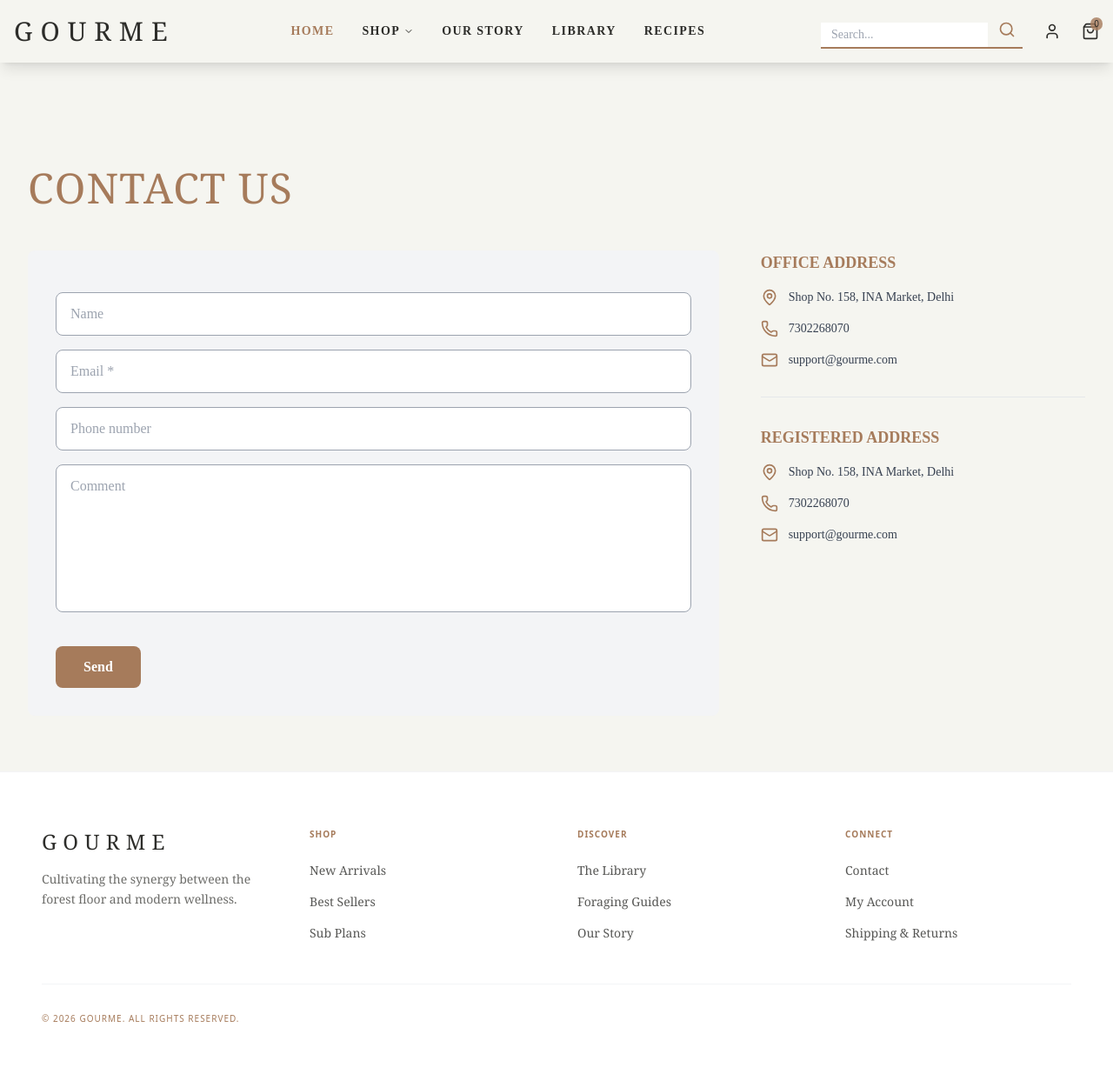
After one commit to sairam-git-09/Gourme_Mushrooms, a Django app: page /contact/ in a window 1280 px wide. The commit adds this page. Shown: the whole page at 87% size. Run offline with Django 5.2, Linux system fonts and the light colour scheme; some libraries are stand-ins or nearby versions.

Commit message:
Implemented Contact page, Pushing for production deployment

```diff
--- /dev/null
+++ b/runtime.txt
@@ -0,0 +1 @@
+python-3.11.7
--- a/shop/urls.py
+++ b/shop/urls.py
@@ -10,4 +10,5 @@ urlpatterns = [
     path('api/pages/<slug:slug>/', views.api_page_detail, name='api_page_detail'),
     path('page/<slug:slug>/', views.page_detail, name='page_detail'),
     path('search/', views.search_view, name='search'),
+    path('contact/', views.contact_view, name='contact'),
 ]
--- a/shop/views.py
+++ b/shop/views.py
@@ -1,7 +1,8 @@
-from django.shortcuts import render, get_object_or_404
+from django.shortcuts import render, get_object_or_404, redirect
 from django.http import JsonResponse
 from django.db.models import Q
-from .models import Product, Category, PageContent
+from django.contrib import messages
+from .models import Product, Category, PageContent, ContactMessage
 
 def index(request):
     products = Product.objects.all()
@@ -92,3 +93,26 @@ def search_view(request):
     # Categories are included in context, though not strictly necessary for search results page itself
     categories = Category.objects.all()
     return render(request, 'search_results.html', {'products': products, 'query': query, 'categories': categories})
+
+def contact_view(request):
+    if request.method == 'POST':
+        first_name = request.POST.get('first_name', '').strip()
+        last_name = request.POST.get('last_name', '').strip()
+        email = request.POST.get('email', '').strip()
+        phone_number = request.POST.get('phone_number', '').strip()
+        message = request.POST.get('message', '').strip()
+
+        if first_name and email and message:
+            ContactMessage.objects.create(
+                first_name=first_name,
+                last_name=last_name,
+                email=email,
+                phone_number=phone_number,
+                message=message
+            )
+            messages.success(request, 'Thank you! Your message has been sent successfully.')
+            return redirect('contact')
+        else:
+            messages.error(request, 'Please fill in all required fields.')
+
+    return render(request, 'contact.html')
--- a/templates/base.html
+++ b/templates/base.html
@@ -180,7 +180,7 @@
             <div>
                 <h4 class="text-[10px] uppercase tracking-widest text-[#A67B5B] mb-6 font-sans font-semibold">Connect</h4>
                 <ul class="space-y-4 text-sm text-[#2D2D2A]/80 font-serif">
-                    <li><a href="/page/contact/" class="hover:text-[#8A9A5B] transition-colors">Contact</a></li>
+                    <li><a href="/contact/" class="hover:text-[#8A9A5B] transition-colors">Contact</a></li>
                     <li><a href="/page/account/" class="hover:text-[#8A9A5B] transition-colors">My Account</a></li>
                     <li><a href="/page/shipping-returns/" class="hover:text-[#8A9A5B] transition-colors">Shipping & Returns</a></li>
                 </ul>
--- /dev/null
+++ b/templates/contact.html
@@ -0,0 +1,133 @@
+{% extends 'base.html' %}
+
+{% block content %}
+<div class="pt-32 pb-16 px-4 sm:px-6 lg:px-8">
+    <div class="max-w-7xl mx-auto">
+        <!-- Page Title -->
+        <h1 class="text-4xl sm:text-5xl font-serif tracking-wide mb-12" style="color: var(--yonobi-terra);">CONTACT US</h1>
+
+        <!-- Main Content Grid -->
+        <div class="grid grid-cols-1 lg:grid-cols-3 gap-8 lg:gap-12">
+            <!-- Left Column: Contact Form -->
+            <div class="lg:col-span-2">
+                <div class="bg-gray-100 p-8 rounded-lg">
+                    {% if messages %}
+                        <div class="mb-6">
+                            {% for message in messages %}
+                                <div class="p-4 rounded-lg {% if message.tags %}{{ message.tags }}{% else %}bg-blue-100 text-blue-800{% endif %} mb-4">
+                                    {{ message }}
+                                </div>
+                            {% endfor %}
+                        </div>
+                    {% endif %}
+
+                    <form method="POST" class="space-y-4">
+                        {% csrf_token %}
+
+                        <!-- Name Field -->
+                        <input
+                            type="text"
+                            name="first_name"
+                            placeholder="Name"
+                            required
+                            class="w-full px-4 py-3 border border-gray-400 rounded-lg focus:outline-none focus:border-[var(--yonobi-terra)] transition duration-300"
+                        >
+
+                        <!-- Email Field -->
+                        <input
+                            type="email"
+                            name="email"
+                            placeholder="Email *"
+                            required
+                            class="w-full px-4 py-3 border border-gray-400 rounded-lg focus:outline-none focus:border-[var(--yonobi-terra)] transition duration-300"
+                        >
+
+                        <!-- Phone Number Field -->
+                        <input
+                            type="tel"
+                            name="phone_number"
+                            placeholder="Phone number"
+                            class="w-full px-4 py-3 border border-gray-400 rounded-lg focus:outline-none focus:border-[var(--yonobi-terra)] transition duration-300"
+                        >
+
+                        <!-- Message/Comment Field -->
+                        <textarea
+                            name="message"
+                            placeholder="Comment"
+                            required
+                            rows="6"
+                            class="w-full px-4 py-3 border border-gray-400 rounded-lg focus:outline-none focus:border-[var(--yonobi-terra)] transition duration-300 resize-none"
+                        ></textarea>
+
+                        <!-- Send Button -->
+                        <div class="pt-4">
+                            <button
+                                type="submit"
+                                class="px-8 py-3 bg-[var(--yonobi-terra)] text-white rounded-lg font-semibold hover:opacity-90 transition duration-300"
+                            >
+                                Send
+                            </button>
+                        </div>
+                    </form>
+                </div>
+            </div>
+
+            <!-- Right Column: Contact Information -->
+            <div class="lg:col-span-1">
+                <!-- Office Address Section -->
+                <div class="mb-8">
+                    <h3 class="text-lg font-semibold mb-4" style="color: var(--yonobi-terra);">OFFICE ADDRESS</h3>
+                    <div class="space-y-4">
+                        <!-- Address -->
+                        <div class="flex items-start space-x-3">
+                            <i data-lucide="map-pin" class="w-5 h-5 flex-shrink-0" style="color: var(--yonobi-terra);"></i>
+                            <p class="text-sm text-gray-700">Shop No. 158, INA Market, Delhi</p>
+                        </div>
+
+                        <!-- Phone -->
+                        <div class="flex items-start space-x-3">
+                            <i data-lucide="phone" class="w-5 h-5 flex-shrink-0" style="color: var(--yonobi-terra);"></i>
+                            <p class="text-sm text-gray-700">7302268070</p>
+                        </div>
+
+                        <!-- Email -->
+                        <div class="flex items-start space-x-3">
+                            <i data-lucide="mail" class="w-5 h-5 flex-shrink-0" style="color: var(--yonobi-terra);"></i>
+                            <a href="mailto:support@gourme.com" class="text-sm text-gray-700 hover:text-[var(--yonobi-terra)] transition">support@gourme.com</a>
+                        </div>
+                    </div>
+                </div>
+
+                <!-- Registered Address Section -->
+                <div class="border-t pt-8">
+                    <h3 class="text-lg font-semibold mb-4" style="color: var(--yonobi-terra);">REGISTERED ADDRESS</h3>
+                    <div class="space-y-4">
+                        <!-- Address -->
+                        <div class="flex items-start space-x-3">
+                            <i data-lucide="map-pin" class="w-5 h-5 flex-shrink-0" style="color: var(--yonobi-terra);"></i>
+                            <p class="text-sm text-gray-700">Shop No. 158, INA Market, Delhi</p>
+                        </div>
+
+                        <!-- Phone -->
+                        <div class="flex items-start space-x-3">
+                            <i data-lucide="phone" class="w-5 h-5 flex-shrink-0" style="color: var(--yonobi-terra);"></i>
+                            <p class="text-sm text-gray-700">7302268070</p>
+                        </div>
+
+                        <!-- Email -->
+                        <div class="flex items-start space-x-3">
+                            <i data-lucide="mail" class="w-5 h-5 flex-shrink-0" style="color: var(--yonobi-terra);"></i>
+                            <a href="mailto:support@gourme.com" class="text-sm text-gray-700 hover:text-[var(--yonobi-terra)] transition">support@gourme.com</a>
+                        </div>
+                    </div>
+                </div>
+            </div>
+        </div>
+    </div>
+</div>
+
+<script>
+    // Re-render lucide icons
+    lucide.createIcons();
+</script>
+{% endblock %}
```
Also changed, not shown: core/settings.py (+37 -9 lines), shop/models.py (+15 -0 lines), 3 other files.
